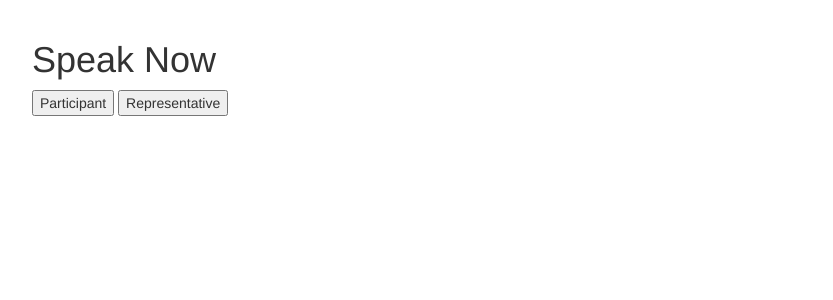
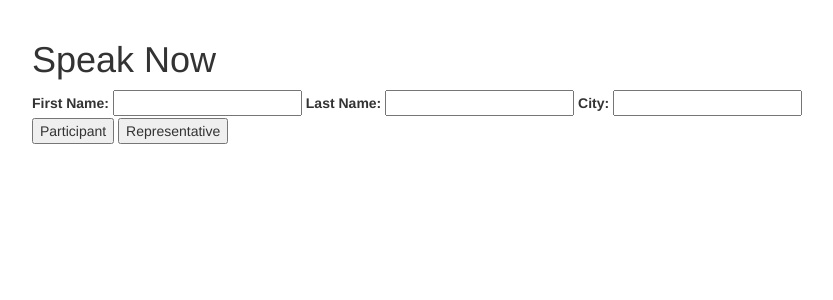
Before and after one commit to andrewmundy/townhall, a Flask app: page /home in a window 1280 px wide. Shown: the part 50-350 px from the top of the page, without its empty margins (38-871 px from the left). Run offline with Flask 2, Linux system fonts and the light colour scheme; some libraries are stand-ins or nearby versions.

Commit message:
updating

```diff
--- a/app.py
+++ b/app.py
@@ -10,8 +10,22 @@ def root():
 def index():
 	return render_template('index.html')
 
-@app.route('/representative/<name>')
+@app.route('/representative', methods=["GET", "POST"])
 def representative():
+
+	print("representation page")
+	if request.method == "POST":
+		return render_template('rep.html', first=request.form['first'], last=request.form['last'], city=request.form['city'])
+
+	else:
+		pass
+
+@app.route('/participant', methods=["POST"])
+def participant():
+	print("participation page")
+
+@app.route('/<lastname>')
+def rep():
 	pass
 
 
--- a/templates/index.html
+++ b/templates/index.html
@@ -1,7 +1,21 @@
 {% extends "base.html" %}
 {% block content %}
 <h1>Speak Now</h1>
-<form action="{{url_for('representatives')}}"></form>
-<input type="submit" value="Participant"></input>
-<input type="submit" value="Representative"></input>
+<form action="{{url_for('representative')}}" method="POST">
+	<label for="First Name:">First Name:</label>
+	<input type="text" name="first">
+	</input>
+	<label for="Last Name:">Last Name:</label>
+	<input type="text" name="last">
+	</input>
+	<label for="City:">City:</label>
+	<input type="text" name="city">
+	</input>
+	<br>
+	<span>
+		<input type="submit" value="Participant" formaction="{{url_for('participant')}}" method="POST">
+		<input type="submit" value="Representative"></input>
+	</span>
+
+</form>
 {% endblock %}
```
Also changed, not shown: templates/rep.html (added, +7 -0 lines).
